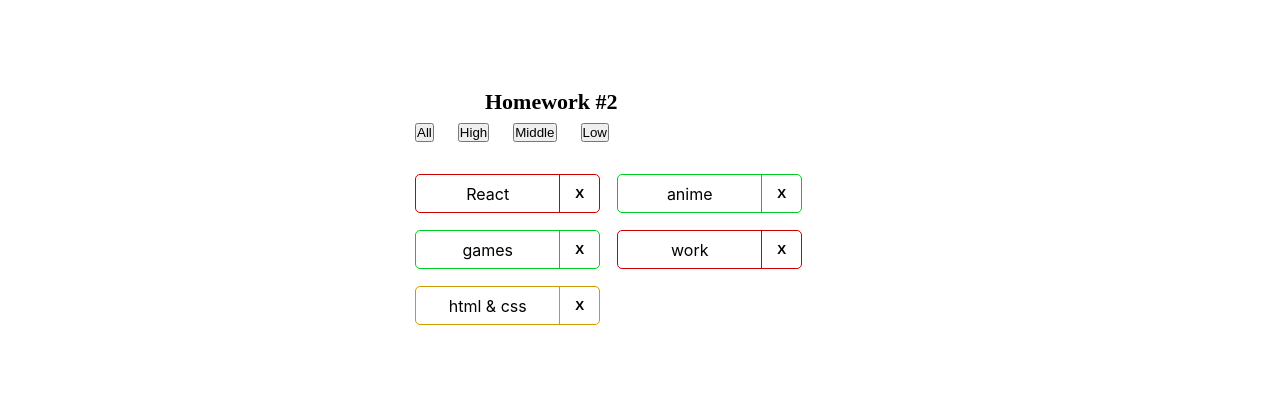
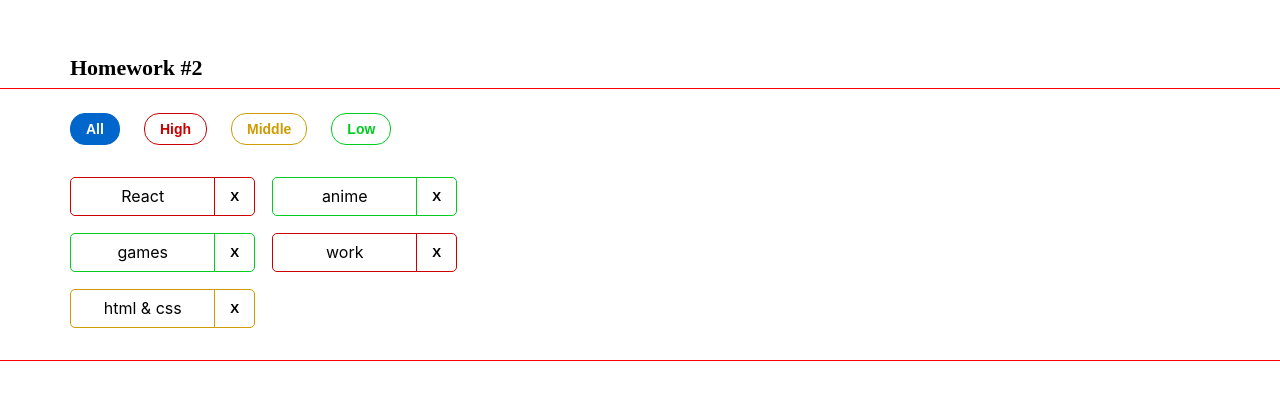
Before and after one commit to zheton90/hws2-master, a React (Create React App) app: page / in a window 1280 px wide. Shown: the part 192-592 px from the top of the page. Built offline with nearby package versions, Linux system fonts and the light colour scheme; the HTML template or start-up script is replaced by a standard one.

Commit message:
rollback css

```diff
--- a/src/s1-main/App.module.css
+++ b/src/s1-main/App.module.css
@@ -8,11 +8,11 @@
 }
 
 .hw {
-    /*width: 1280px;*/
-    /*padding: 24px 70px 32px 70px;*/
-    /*display: flex;*/
-    /*flex-direction: column;*/
-    /*outline: 1px solid red;*/
+    width: 1280px;
+    padding: 24px 70px 32px 70px;
+    display: flex;
+    flex-direction: column;
+    outline: 1px solid red;
 }
 
 .hwTitle {
--- a/src/s2-homeworks/hw02/affairs/Affairs.tsx
+++ b/src/s2-homeworks/hw02/affairs/Affairs.tsx
@@ -23,11 +23,11 @@ function Affairs(props: AffairsPropsType) {
     const setLow = () => {
         props.setFilter('low')
     }
-    //
-    // const cnAll = s.button + ' ' + s.all + (props.filter === 'all' ? ' ' + s.active : '')
-    // const cnHigh = s.button + ' ' + s.high + (props.filter === 'high' ? ' ' + s.active : '')
-    // const cnMiddle = s.button + ' ' + s.middle + (props.filter === 'middle' ? ' ' + s.active : '')
-    // const cnLow = s.button + ' ' + s.low + (props.filter === 'low' ? ' ' + s.active : '')
+
+    const cnAll = s.button + ' ' + s.all + (props.filter === 'all' ? ' ' + s.active : '')
+    const cnHigh = s.button + ' ' + s.high + (props.filter === 'high' ? ' ' + s.active : '')
+    const cnMiddle = s.button + ' ' + s.middle + (props.filter === 'middle' ? ' ' + s.active : '')
+    const cnLow = s.button + ' ' + s.low + (props.filter === 'low' ? ' ' + s.active : '')
 
     const mappedAffairs = props.data.map((a: AffairType) => (
         <Affair
@@ -43,28 +43,28 @@ function Affairs(props: AffairsPropsType) {
                 <button
                     id={'hw2-button-all'}
                     onClick={setAll}
-                    // className={cnAll}
+                    className={cnAll}
                 >
                     All
                 </button>
                 <button
                     id={'hw2-button-high'}
                     onClick={setHigh}
-                    // className={cnHigh}
+                    className={cnHigh}
                 >
                     High
                 </button>
                 <button
                     id={'hw2-button-middle'}
                     onClick={setMiddle}
-                    // className={cnMiddle}
+                    className={cnMiddle}
                 >
                     Middle
                 </button>
                 <button
                     id={'hw2-button-low'}
                     onClick={setLow}
-                    // className={cnLow}
+                    className={cnLow}
                 >
                     Low
                 </button>
```
